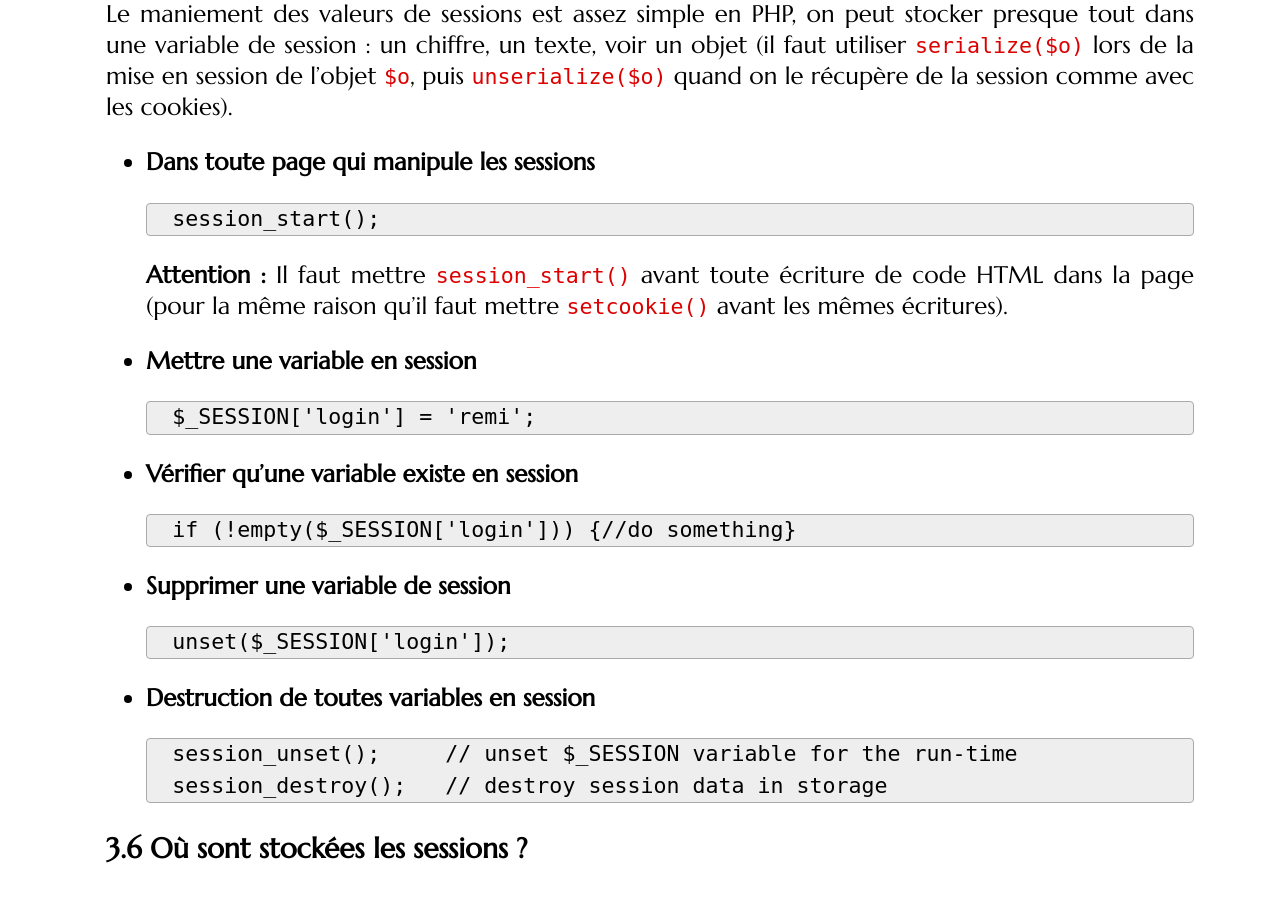
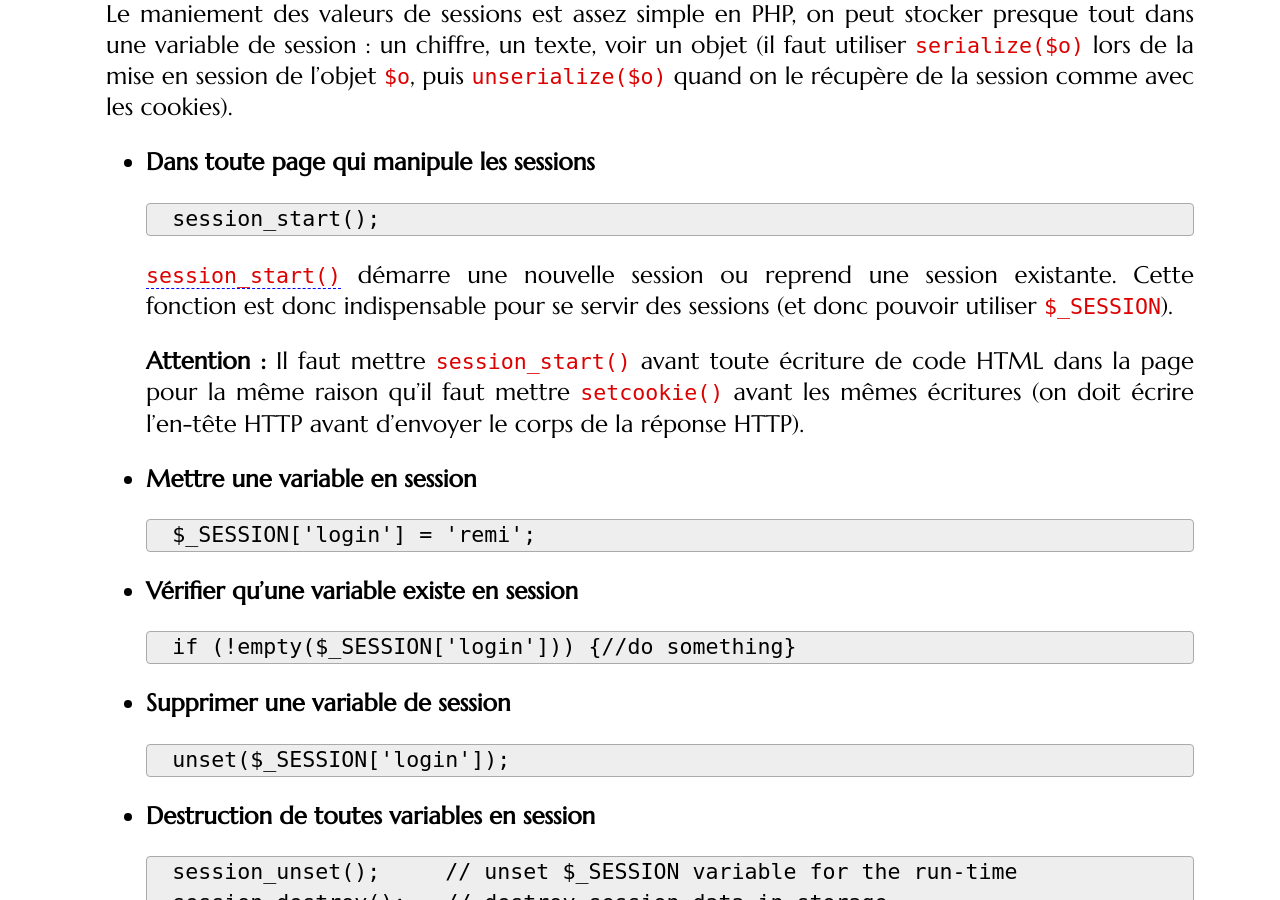
Before and after one commit to romainlebreton/R3.01-DeveloppementWeb, a Jekyll site: the page built from tutorials/tutorial7.md, in a window 1280 px wide and 900 px high, scrolled down 5220 px. Built offline with Jekyll 4.4.1, drawn with Linux system fonts in a browser that asks for light colours; some web fonts are replaced.

Commit message:
note on session_start

```diff
--- a/tutorials/tutorial7.md
+++ b/tutorials/tutorial7.md
@@ -235,9 +235,16 @@ cookies).
 
    <!-- session_name("chaineUniqueInventeParMoi");  // Optionnel : voir section 3.2 -->
 
-   **Attention :** Il faut mettre <!-- `session_name()` avant `session_start()` et -->
-     `session_start()` avant toute écriture de code HTML dans la page (pour la
-     même raison qu'il faut mettre `setcookie()` avant les mêmes écritures).
+   [`session_start()`](http://php.net/manual/fr/function.session-start.php)
+   démarre une nouvelle session ou reprend une session existante. Cette fonction
+   est donc indispensable pour se servir des sessions (et donc pouvoir utiliser
+   `$_SESSION`).
+
+   **Attention :** Il faut mettre <!-- `session_name()` avant `session_start()`
+     et --> `session_start()` avant toute écriture de code HTML dans la page
+     pour la même raison qu'il faut mettre `setcookie()` avant les mêmes
+     écritures (on doit écrire l'en-tête HTTP avant d'envoyer le corps de la
+     réponse HTTP).
 
 *  **Mettre une variable en session**
 
```
